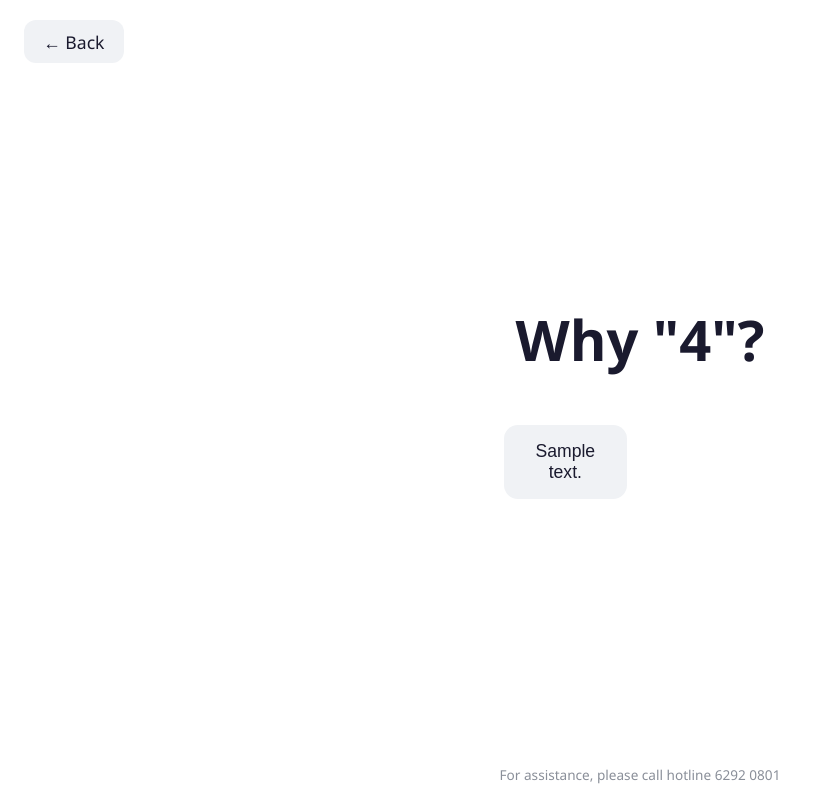
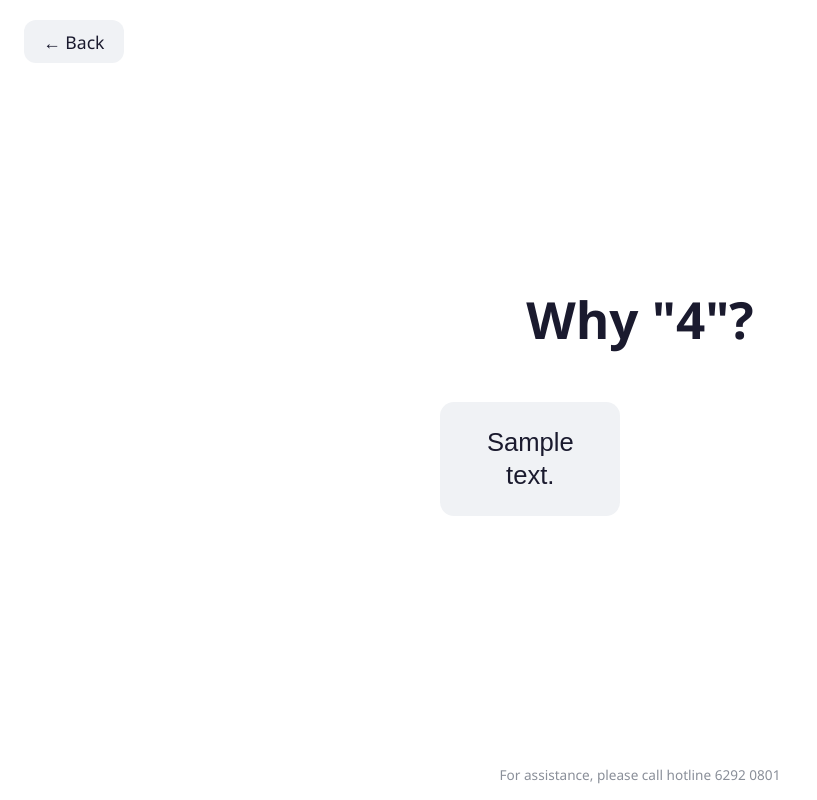
Before and after one commit to Inkomtek/toilet-survey-demo, a Django app: template core/templates/survey/reason.html in a window 1280 px wide. Shown: the whole page, without its empty margins (0-817 px from the left). Run offline with Django 5.2, Linux system fonts and the light colour scheme; tables that the repository leaves empty hold one stand-in row (values such as "Sample post"); the template is opened without the code that fills it: values that come from a table or form of the project are taken from there, most other values are stand-ins (such as "Sample title", 1, 10 or a date in 2020).

Commit message:
update style

```diff
--- a/core/static/survey/css/style.css
+++ b/core/static/survey/css/style.css
@@ -35,7 +35,7 @@ body {
 }
 
 h1 {
-    font-size: 3.5rem;
+    font-size: 3.2rem;
     margin-bottom: 3rem;
     color: #1a1a2e;
     font-weight: 600;
@@ -80,19 +80,20 @@ h1 {
 .reason-grid {
     display: grid;
     grid-template-columns: repeat(2, 1fr);
-    gap: 0.8rem;
+    gap: 1.2rem;
     width: 95%;
-    max-width: 800px;
+    max-width: 900px;
 }
 
 .reason-grid .option-btn {
-    font-size: 1.1rem;
-    padding: 1rem;
-    min-height: 70px;
+    font-size: 1.6rem;
+    padding: 1.5rem;
+    min-height: 90px;
     display: flex;
     align-items: center;
     justify-content: center;
     text-align: center;
+    line-height: 1.3;
 }
 
 /* ── Generic option button ── */
```
